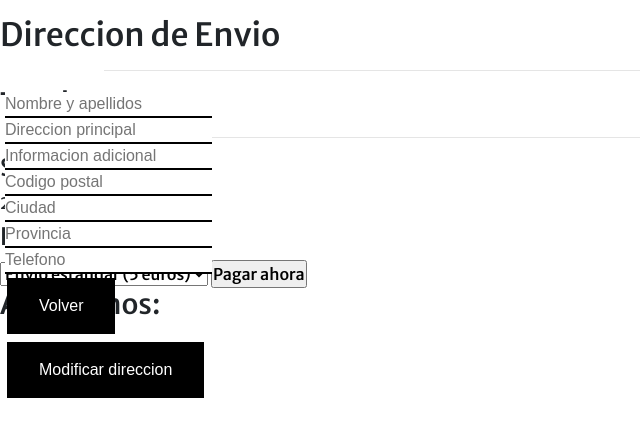
After one commit to JoaquinJPB/DAW1, a PHP site: page /form-envio.html in a window 1280 px wide. The commit adds this page. Shown: the top 437 px of the page, without its empty margins (0-640 px from the left). Run offline with PHP 8.4, Linux system fonts and the light colour scheme; some libraries are stand-ins or nearby versions.

Commit message:
Formulario de envio

```diff
--- /dev/null
+++ b/form-envio.html
@@ -0,0 +1,61 @@
+<!DOCTYPE html>
+<html lang="en">
+    <head>
+        <meta charset="UTF-8">
+        <meta http-equiv="X-UA-Compatible" content="IE=edge">
+        <meta name="viewport" content="width=device-width, initial-scale=1.0">
+        <link rel="stylesheet" href="https://cdn.jsdelivr.net/npm/bootstrap@4.6.0/dist/css/bootstrap.min.css"
+            integrity="sha384-B0vP5xmATw1+K9KRQjQERJvTumQW0nPEzvF6L/Z6nronJ3oUOFUFpCjEUQouq2+l" crossorigin="anonymous">
+        <link rel="stylesheet" href="https://use.fontawesome.com/releases/v5.3.1/css/all.css"
+            integrity="sha384-mzrmE5qonljUremFsqc01SB46JvROS7bZs3IO2EmfFsd15uHvIt+Y8vEf7N7fWAU" crossorigin="anonymous">
+        <link href='https://unpkg.com/boxicons@2.0.9/css/boxicons.min.css' rel='stylesheet'>
+        <link rel="stylesheet" href="style.css">
+        <title>Sneaker WEB DAW1</title>
+    </head>
+
+    <body>
+        <h2>Direccion de Envio</h2>
+        <hr>
+
+        <form class='pago_form' name='Formenvio' method='post' enctype="multipart/form-data" style="font-family: 'Arial';">
+            <section>
+                <input id='nombre_' name='nombre' type='text' placeholder='Nombre y apellidos' value='' />
+            </section>
+            <section>
+                <input id='direccion_' name='direccion' type='text' placeholder='Direccion principal' value='' />
+            </section>
+            <section>
+                <input id="informacion_" name="informacion" type="text"  placeholder="Informacion adicional" value="" />
+            </section>
+            <section>
+                <input id="codigo_" name="codigo" type="text"  placeholder="Codigo postal" />
+            </section>
+            <section>
+                <input id="ciudad_" name="ciudad" type="text"  placeholder="Ciudad" />
+            </section>
+            <section>
+                <input id="provincia_" name="provincia" type="text"  placeholder="Provincia" />
+            </section>
+            <section>
+                <input id="telefono_" name="telefono" type="text"  placeholder="Telefono" />
+            </section>
+            <div>
+                <input style='margin-right:10%;' type='button' value='Volver' onclick="location.href=''">
+                <input type='button' onclick=""  value='Modificar direccion' />
+            </div>
+        </form>
+
+        <div>
+            <h3>Total</h3>
+            <hr>
+            <h4>Subtotal</h4> <label>20,00 euros</label>
+            <h4>Envió</h4>
+            <select name="select" id="select">
+                <option value="">Envio estandar (5 euros)</option>
+                <option value="">Envio express (10 euros)</option>
+            </select>
+            <input type="button" onclick="" value="Pagar ahora">
+            <h3>Aceptamos: </h3>
+        </div>
+    </body>
+</html>
--- a/style.css
+++ b/style.css
@@ -542,3 +542,26 @@ hr{
     align-self: end;
     margin-top: 1rem;
 }
+
+
+/* ======================= Pago ======================= */
+.pago_form{
+    position: absolute;
+    padding: 5px;
+}
+
+.pago_form input[type=text]{
+    border: none;
+    border-bottom: 2px solid rgb(0, 0, 0);
+    display: block;
+}
+
+.pago_form input[type=button], input[type=submit], input[type=reset] {
+    background-color: #000000;
+    border: none;
+    color: white;
+    padding: 16px 32px;
+    text-decoration: none;
+    margin: 4px 2px;
+    cursor: pointer;
+  }
```
